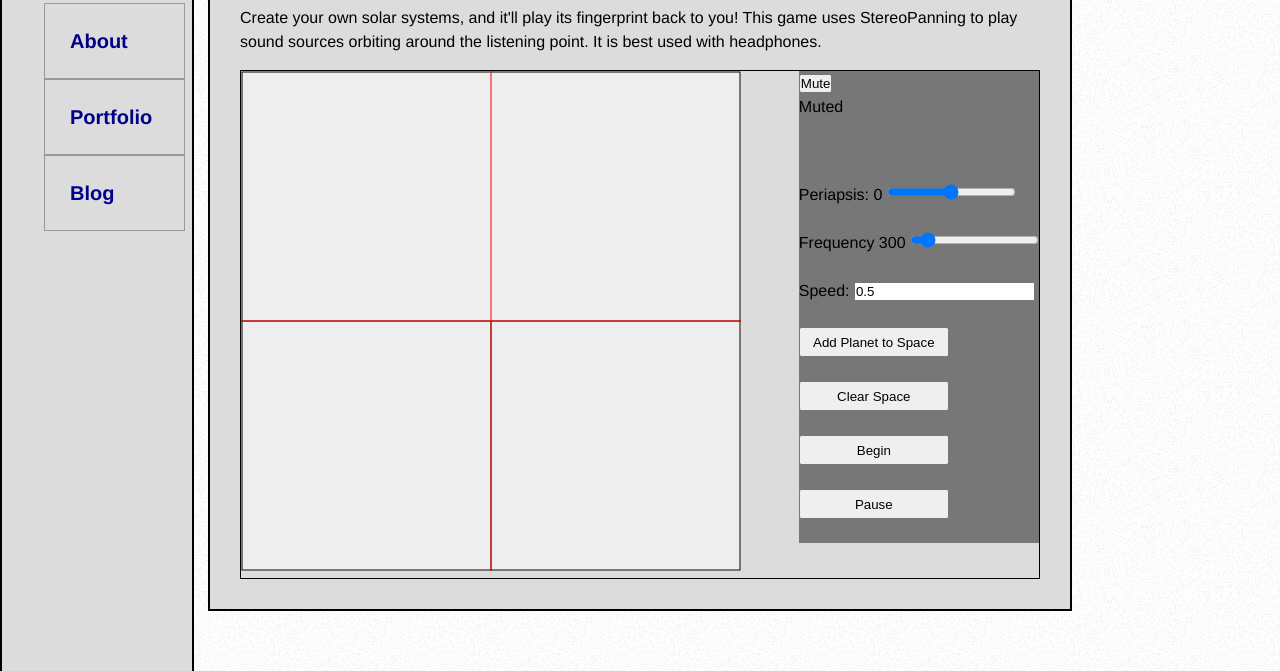
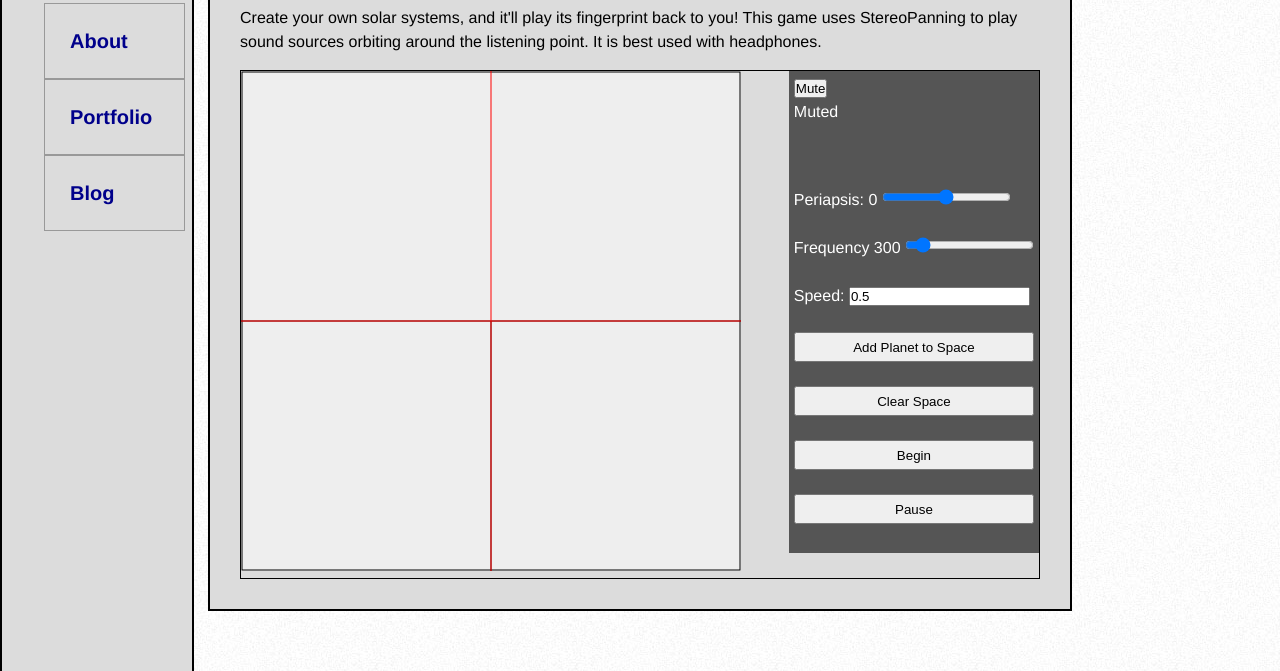
Before and after one commit to Meggot/Meggot.github.io, a website: page views/portfolio.html in a window 1280 px wide. Shown: the part 173-844 px from the top of the page. Drawn offline with Linux system fonts and the light colour scheme; files whose address does not match are found by name.

Commit message:
changed some styling.

```diff
--- a/static/styles.css
+++ b/static/styles.css
@@ -25,11 +25,13 @@ dd.clear { float: none; margin: 0; height: 15px; }
 #gameControls {
     float:right;
     border:1px black;
-    background: #777;
+    background: #555;
+    padding: 5px;
+    color: white;
 }
 
 #medium-btn {
-    width: 150px;
+    width: 100%;
     height: 30px;
 }
 
```
